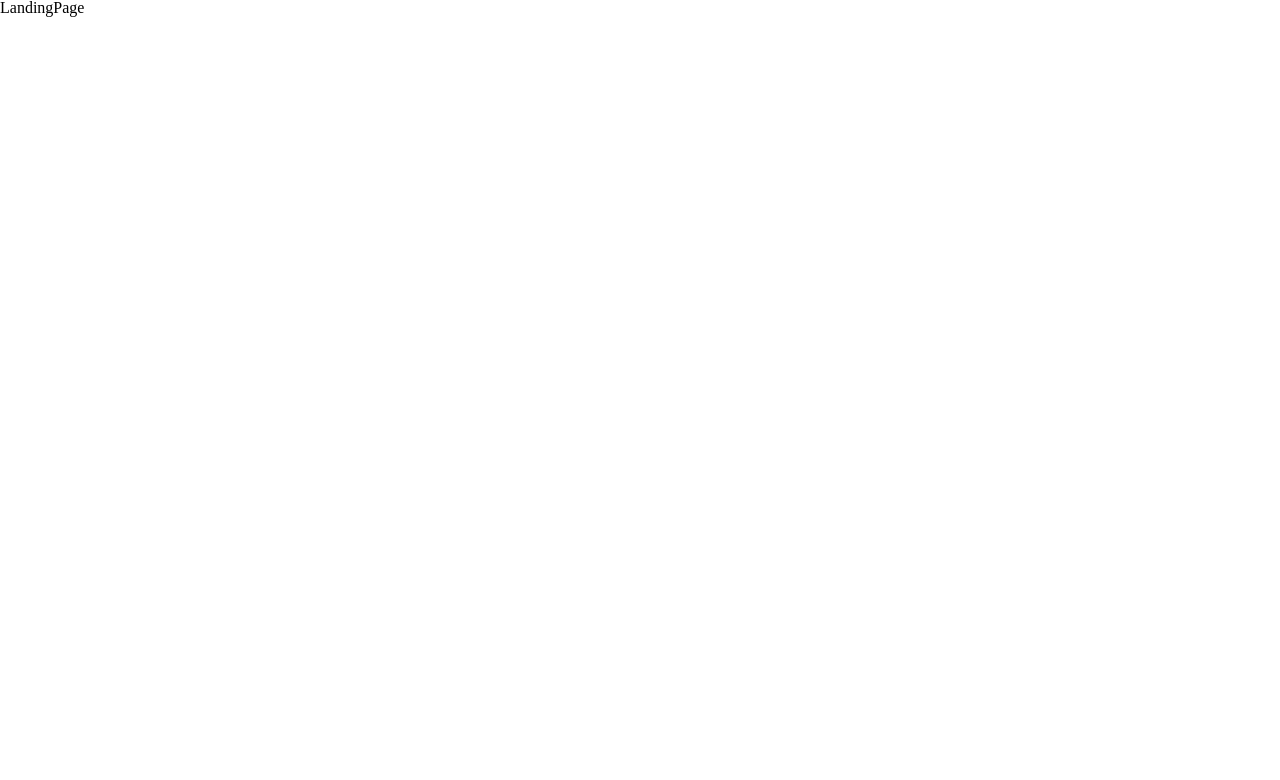
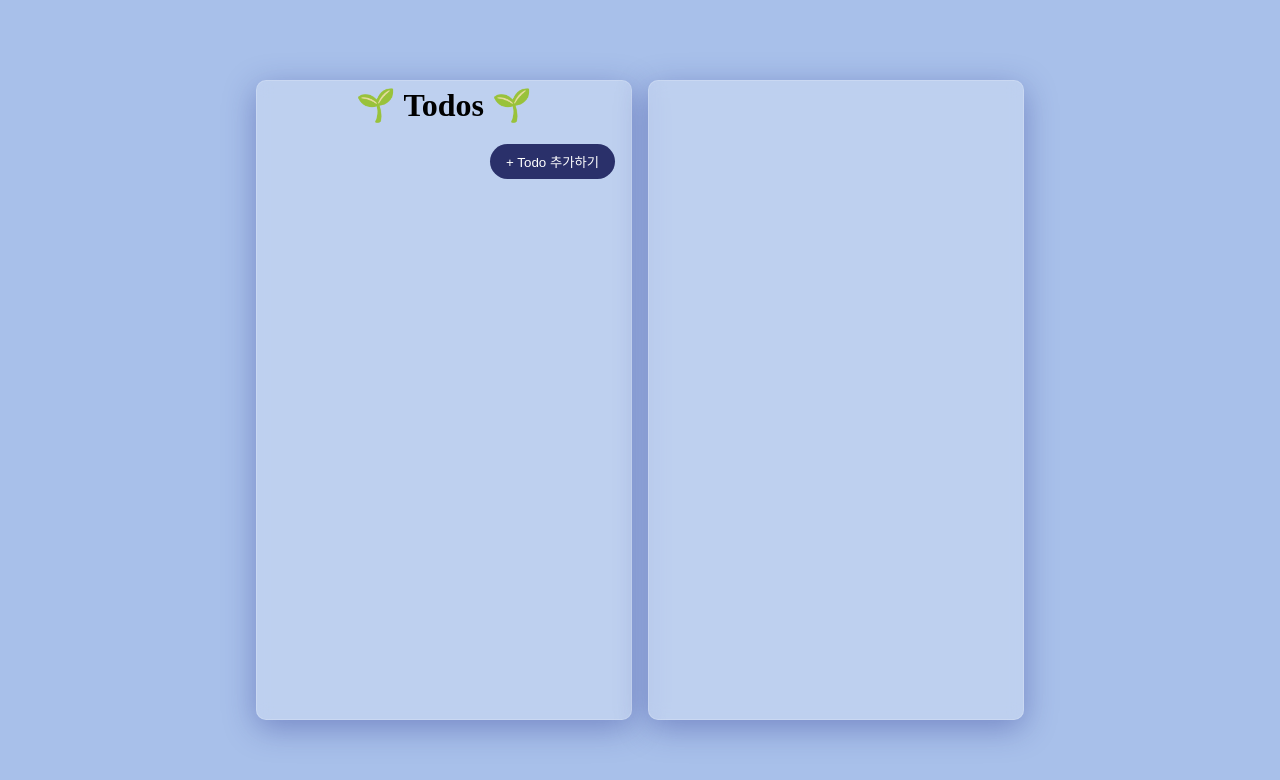
Before and after one commit to rnrn99/wanted-pre-onboarding-challenge-fe-1, a React (Create React App) app: page / in a window 1280 px wide. Shown: the top 780 px of the page. Built offline with nearby package versions, Linux system fonts and the light colour scheme.

Commit message:
[Add] modal 추가 & LandingPage UI 구현중

```diff
--- a/src/App.tsx
+++ b/src/App.tsx
@@ -1,6 +1,6 @@
 import { BrowserRouter as Router, Routes, Route } from "react-router-dom";
 import { QueryClient, QueryClientProvider } from "react-query";
-import LandingPage from "./components/LandingPage";
+import LandingPage from "./components/landing/LandingPage";
 import AuthPage from "./components/auth/AuthPage";
 
 function App() {
--- a/src/components/LandingPage.tsx
+++ /dev/null
@@ -1,7 +0,0 @@
-import React from "react";
-
-function LandingPage() {
-  return <div>LandingPage</div>;
-}
-
-export default LandingPage;
--- /dev/null
+++ b/src/components/landing/LandingPage.style.ts
@@ -0,0 +1,47 @@
+import styled from "styled-components";
+
+export const Container = styled.div`
+  width: 100vw;
+  height: 100vh;
+  background-color: #a8c0ea;
+  display: grid;
+  place-items: center;
+`;
+
+export const ContentContainer = styled.div`
+  width: 60%;
+  height: 80%;
+  display: grid;
+  grid-template-columns: 1fr 1fr;
+  column-gap: 1rem;
+`;
+
+export const ListContainer = styled.div`
+  display: grid;
+  grid-template-rows: 3rem 2rem auto;
+  row-gap: 1rem;
+  background: rgba(255, 255, 255, 0.25);
+  box-shadow: 0 8px 32px 0 rgba(31, 38, 135, 0.37);
+  backdrop-filter: blur(7.5px);
+  -webkit-backdrop-filter: blur(7.5px);
+  border-radius: 10px;
+  border: 1px solid rgba(255, 255, 255, 0.18);
+`;
+
+export const Title = styled.h1`
+  font-size: 2rem;
+  font-weight: bold;
+  align-self: center;
+  justify-self: center;
+`;
+
+export const AddBtn = styled.button`
+  align-self: center;
+  justify-self: end;
+  cursor: pointer;
+  border-radius: 20px;
+  background-color: #2a306a;
+  color: #fff;
+  padding: 0.5rem 1rem;
+  margin-right: 1rem;
+`;
--- /dev/null
+++ b/src/components/landing/LandingPage.tsx
@@ -0,0 +1,34 @@
+import { useState } from "react";
+import {
+  Container,
+  ContentContainer,
+  ListContainer,
+  Title,
+  AddBtn,
+} from "./LandingPage.style";
+import Modal from "../modal/Modal";
+import Form from "./Form";
+
+function LandingPage() {
+  const [open, setOpen] = useState(false);
+  return (
+    <>
+      <Container>
+        <ContentContainer>
+          <ListContainer>
+            <Title>🌱 Todos 🌱</Title>
+            <AddBtn onClick={() => setOpen(true)}>+ Todo 추가하기</AddBtn>
+          </ListContainer>
+          <ListContainer></ListContainer>
+        </ContentContainer>
+      </Container>
+      {open && (
+        <Modal open={open} onClose={() => setOpen(false)}>
+          <Form />
+        </Modal>
+      )}
+    </>
+  );
+}
+
+export default LandingPage;
--- /dev/null
+++ b/src/components/modal/Modal.style.ts
@@ -0,0 +1,32 @@
+import styled, { keyframes } from "styled-components";
+
+const ModalOpacity = keyframes`
+0% {
+    opacity: 0;
+  },
+100% {
+    opacity: 1;
+  }
+`;
+
+export const Background = styled.div`
+  top: 0;
+  right: 0;
+  bottom: 0;
+  left: 0;
+  position: fixed;
+  background-color: rgba(0, 0, 0, 0.5);
+  zindex: 2;
+  cursor: pointer;
+`;
+
+export const ModalContainer = styled.div`
+  position: fixed;
+  width: 30vw;
+  top: 50%;
+  left: 50%;
+  transform: translate(-50%, -50%);
+  background-color: #fff;
+  zindex: 3;
+  animation: ${ModalOpacity} 0.3s ease-out;
+`;
--- /dev/null
+++ b/src/components/modal/Modal.tsx
@@ -0,0 +1,20 @@
+import { Background, ModalContainer } from "./Modal.style";
+
+interface ModalProps {
+  children: React.ReactNode;
+  open: boolean;
+  onClose: () => void;
+}
+
+function Modal({ children, open, onClose }: ModalProps) {
+  if (!open) return null;
+
+  return (
+    <>
+      <Background onClick={onClose} />
+      <ModalContainer>{children}</ModalContainer>
+    </>
+  );
+}
+
+export default Modal;
```
